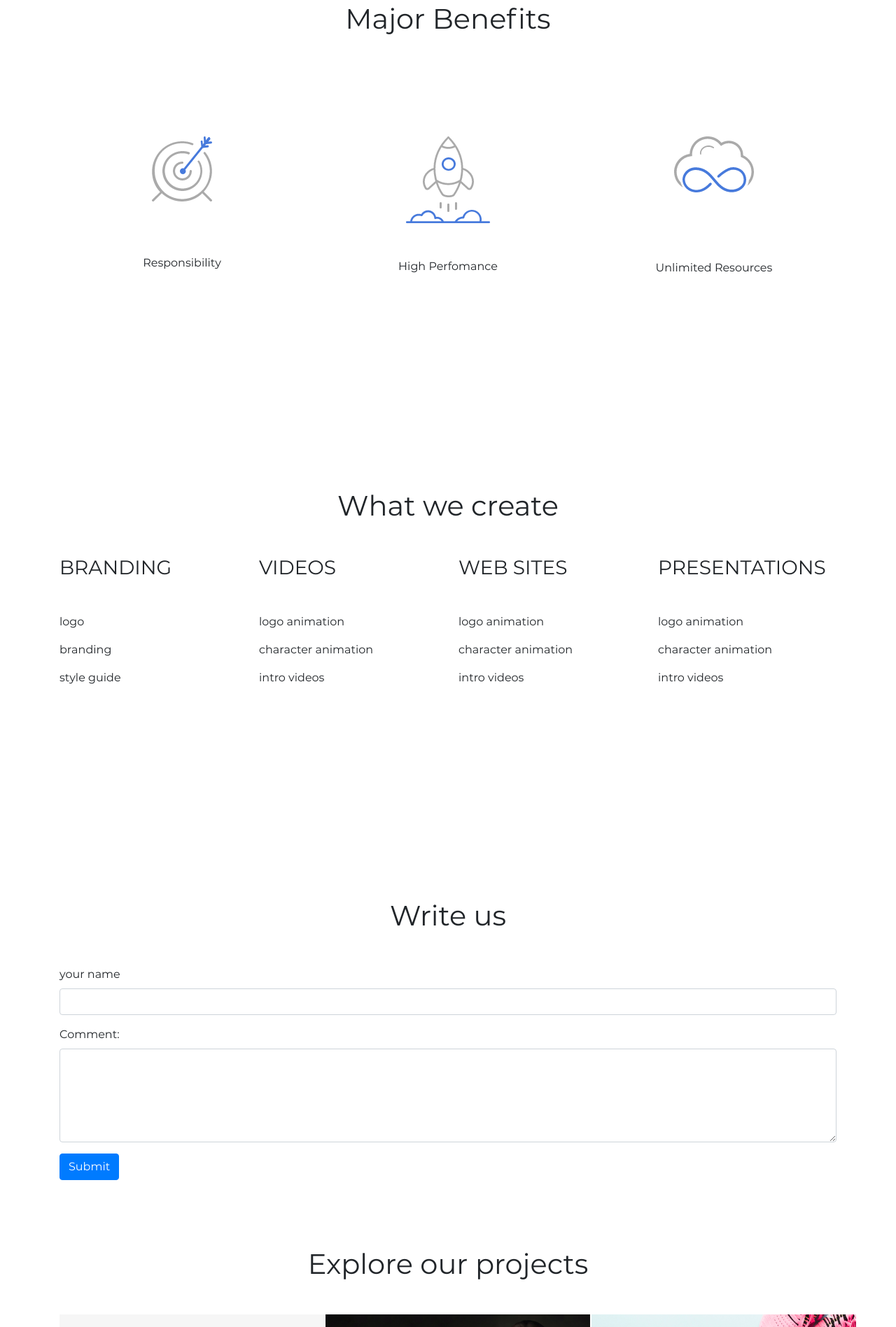
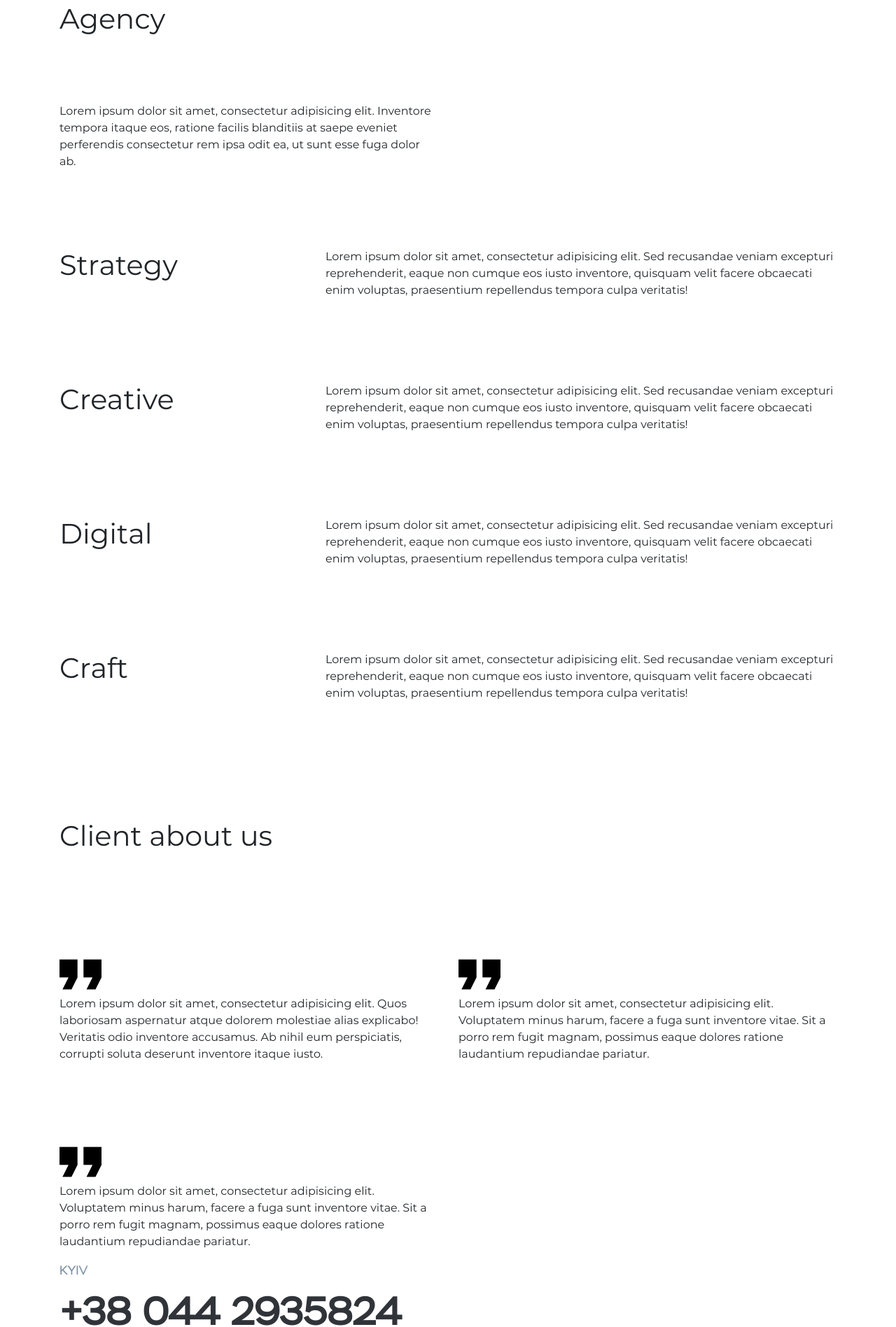
Before and after one commit to curselolz/eighthstudio, a plain HTML site: page build/about-us.html in a window 1280 px wide. Shown: the part 903-2800 px from the top of the page at 70% size. Drawn offline with Linux system fonts and the light colour scheme.

Commit message:
about-us page

```diff
--- a/build/about-us.html
+++ b/build/about-us.html
@@ -56,96 +56,72 @@
       </div>
     </header>
     <main>
-      <div class="major">
+      <div class="agency">
         <div class="container">
           <div class="row">
-            <div class="col-12 mt-3 mb-3">
-              <h1 class="text-center">Major Benefits</h1>
+            <div class="col-6 mt-3">
+              <h1>Agency</h1>
+              <p class="mt-3">Lorem ipsum dolor sit amet, consectetur adipisicing elit. Inventore tempora itaque eos, ratione facilis blanditiis at saepe eveniet perferendis consectetur rem ipsa odit ea, ut sunt esse fuga dolor ab.</p>
             </div>
-            <div class="col-4 text-center">
-              <img src="/img/Target.png" alt="responsibility">
-              <p class="responsibility-text">Responsibility</p>
+            <div class="col-6"></div>
+          </div>
+        </div>
+      </div>
+      <div class="ideas">
+        <div class="container">
+          <div class="row mt-3">
+            <div class="col-4">
+              <h1>Strategy</h1>
             </div>
-            <div class="col-4 text-center">
-              <img src="/img/High_Performance.png" alt="perfomance">
-              <p class="perfomance-text">High Perfomance</p>
+            <div class="col-8">
+              <p>Lorem ipsum dolor sit amet, consectetur adipisicing elit. Sed recusandae veniam excepturi reprehenderit, eaque non cumque eos iusto inventore, quisquam velit facere obcaecati enim voluptas, praesentium repellendus tempora culpa veritatis!</p>
             </div>
-            <div class="col-4 text-center">
-              <img src="/img/Unlimited_.png" alt="unlimited">
-              <p class="resources-text">Unlimited Resources</p>
+          </div>
+          <div class="row mt-3">
+            <div class="col-4">
+              <h1>Creative</h1>
+            </div>
+            <div class="col-8">
+              <p>Lorem ipsum dolor sit amet, consectetur adipisicing elit. Sed recusandae veniam excepturi reprehenderit, eaque non cumque eos iusto inventore, quisquam velit facere obcaecati enim voluptas, praesentium repellendus tempora culpa veritatis!</p>
+            </div>
+          </div>
+          <div class="row mt-3">
+            <div class="col-4">
+              <h1>Digital</h1>
+            </div>
+            <div class="col-8">
+              <p>Lorem ipsum dolor sit amet, consectetur adipisicing elit. Sed recusandae veniam excepturi reprehenderit, eaque non cumque eos iusto inventore, quisquam velit facere obcaecati enim voluptas, praesentium repellendus tempora culpa veritatis!</p>
+            </div>
+          </div>
+          <div class="row mt-3">
+            <div class="col-4">
+              <h1>Craft</h1>
+            </div>
+            <div class="col-8">
+              <p>Lorem ipsum dolor sit amet, consectetur adipisicing elit. Sed recusandae veniam excepturi reprehenderit, eaque non cumque eos iusto inventore, quisquam velit facere obcaecati enim voluptas, praesentium repellendus tempora culpa veritatis!</p>
             </div>
           </div>
         </div>
       </div>
-      <div class="create-block">
+      <div class="client">
         <div class="container">
           <div class="row">
-            <div class="col-12 mt-5">
-              <h1 class="text-center">What we create</h1>
-            </div>
-            <div class="col-3">
-              <h3 class="text-uppercase">branding</h3>
-              <p class="list-text">logo</p>
-              <p class="list-text">branding</p>
-              <p class="list-text">style guide</p>
-            </div>
-            <div class="col-3">
-              <h3 class="text-uppercase">videos</h3>
-              <p class="list-text">logo animation</p>
-              <p class="list-text">character animation</p>
-              <p class="list-text">intro videos</p>
-            </div>
-            <div class="col-3">
-              <h3 class="text-uppercase">web sites</h3>
-              <p class="list-text">logo animation</p>
-              <p class="list-text">character animation</p>
-              <p class="list-text">intro videos</p>
-            </div>
-            <div class="col-3">
-              <h3 class="text-uppercase">presentations</h3>
-              <p class="list-text">logo animation</p>
-              <p class="list-text">character animation</p>
-              <p class="list-text">intro videos</p>
+            <div class="col-12 mt-4">
+              <h1>Client about us</h1>
             </div>
           </div>
-        </div>
-      </div>
-      <div class="write-us">
-        <div class="container">
           <div class="row">
-            <div class="col-12 mt-5">
-              <h1 class="text-center">Write us</h1>
+            <div class="col-6 mt-3">
+              <div><img src="/img/quote.png" alt="quote"></div>
+              <p>Lorem ipsum dolor sit amet, consectetur adipisicing elit. Quos laboriosam aspernatur atque dolorem molestiae alias explicabo! Veritatis odio inventore accusamus. Ab nihil eum perspiciatis, corrupti soluta deserunt inventore itaque iusto.</p>
             </div>
-            <div class="col-12">
-              <form action="/action_page.php">
-                <div class="form-group">
-                  <label for="name">your name</label>
-                  <input type="text" class="form-control" id="name">
-                </div>
-                <div class="form-group">
-                  <label for="comment">Comment:</label>
-                  <textarea class="form-control" rows="5" id="comment"></textarea>
-                </div>
-                <button type="submit" class="btn btn-primary">Submit</button>
-              </form>
+            <div class="col-6 mt-3">
+              <div><img src="/img/quote.png" alt="quote"></div>
+              <p>Lorem ipsum dolor sit amet, consectetur adipisicing elit. Voluptatem minus harum, facere a fuga sunt inventore vitae. Sit a porro rem fugit magnam, possimus eaque dolores ratione laudantium repudiandae pariatur.</p>
             </div>
-          </div>
-        </div>
-      </div>
-      <div class="explore">
-        <div class="container">
-          <div class="row">
-            <div class="col-12">
-              <h1 class="text-center mt-3">Explore our projects</h1>
-            </div>
-            <div class="col-4">
-              <img src="/img/AboutUs-project1.png" alt="">
-            </div>
-            <div class="col-4">
-              <img src="/img/AboutUs-project2.png" alt="">
-            </div>
-            <div class="col-4">
-              <img src="img/AboutUs-project3.png" alt="">
+            <div class="col-6 mt-3">
+              <div><img src="/img/quote.png" alt="quote"></div>
+              <p>Lorem ipsum dolor sit amet, consectetur adipisicing elit. Voluptatem minus harum, facere a fuga sunt inventore vitae. Sit a porro rem fugit magnam, possimus eaque dolores ratione laudantium repudiandae pariatur.</p>
             </div>
           </div>
         </div>
@@ -154,15 +130,23 @@
     <footer>
       <div class="container">
         <div class="row">
-          <div class="col-6 mt-4">
-            <p class="footer-text text-center">2018 Eight Studio. All Rights Reserved.</p>
-          </div>
-          <div class="col-6 mt-4">
-            <ul>
-              <li>1</li>
-              <li>2</li>
-              <li>3</li>
-            </ul>
+          <div class=" col-12">
+            <div class="contact">
+              <p class="contact-title text-uppercase">kyiv</p>
+              <h2 class="contact-text">+38 044 2935824</h2>
+            </div>
+            <div class="contact">
+              <p class="contact-title text-uppercase">new york</p>
+              <h2 class="contact-text">+7 347-801-1311</h2>
+            </div>
+            <div class="contact">
+              <p class="contact-title text-uppercase">work</p>
+              <h2 class="contact-text">design@eighth.studio</h2>
+            </div>
+            <div class="contact">
+              <p class="contact-title text-uppercase">vacancies</p>
+              <h2 class="contact-text">jobs@eighth.studio</h2>
+            </div>
           </div>
         </div>
       </div>
--- a/build/css/aboutUs.css
+++ b/build/css/aboutUs.css
@@ -1,2 +1,2 @@
-body{font-family:'Montserrat'}.nav-link{font-family:Montserrat;font-size:24px;font-weight:400;letter-spacing:-.03px;text-transform:lowercase;opacity:.5}.nav-link,.nav-link:hover{color:#303439}header{background:url(../img/aboutUsHeader.png) no-repeat center center;background-size:cover;padding-bottom:270px}.padding-block{padding:155px 155px 155px 75px}.responsibility-text{margin-top:76px}.perfomance-text{margin-top:50px}.resources-text{margin-top:96px}
+body{font-family:'Montserrat'}.nav-link{font-family:Montserrat;font-size:24px;font-weight:400;letter-spacing:-.03px;text-transform:lowercase;opacity:.5}.nav-link,.nav-link:hover{color:#303439}header{background:url(../img/aboutUsHeader.png) no-repeat center center;background-size:cover;padding-bottom:270px}.padding-block{padding:155px 155px 155px 75px}.responsibility-text{margin-top:76px}.perfomance-text{margin-top:50px}.resources-text{margin-top:96px}.contact-text{font-family:'Steam';font-size:55px;line-height:60px;font-weight:700;letter-spacing:-.4px;color:#303439}.contact-title{font-family:'Steam';font-size:18px;font-weight:400;letter-spacing:-.03px;text-transform:uppercase;color:#798ea5}
 /*# sourceMappingURL=aboutUs.css.map */
```
Also changed, not shown: build/index.html (+1 -1 lines), build/img/quote.png (added), 1 other file.
